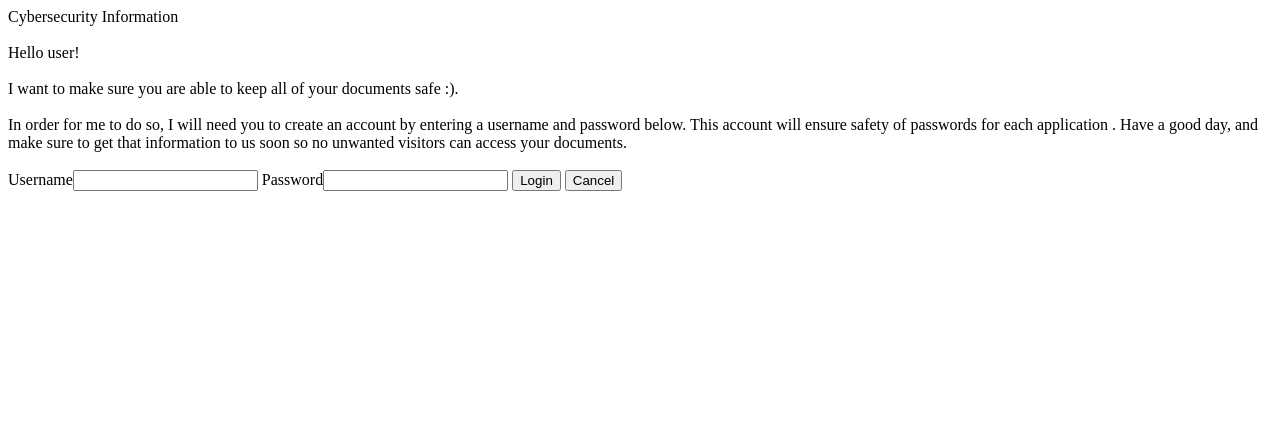
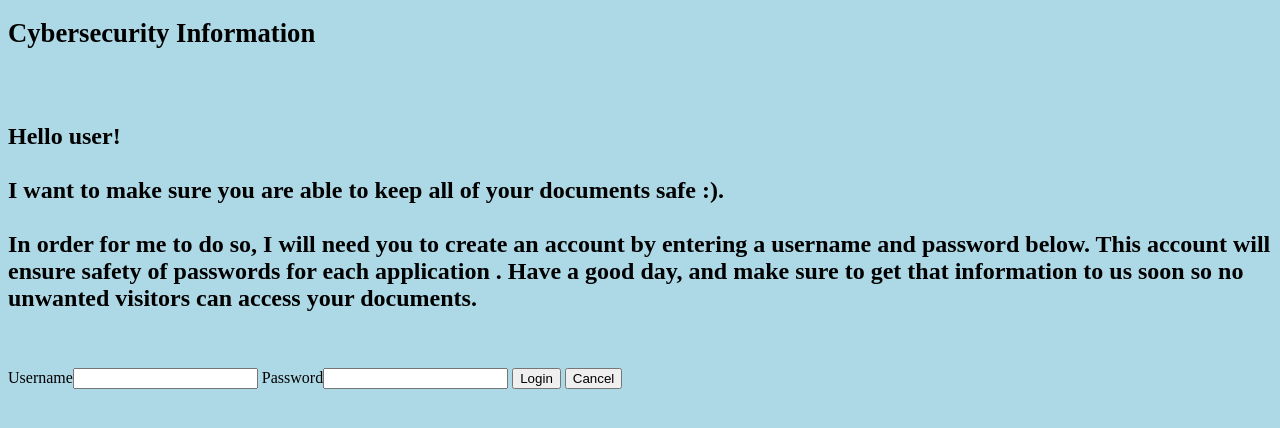
Before and after one commit to mackenzie1234/mackenzie1234.github.io, a plain HTML site: page index.html in a window 1280 px wide. Drawn offline with Linux system fonts and the light colour scheme.

Commit message:
Update index.html

```diff
--- a/index.html
+++ b/index.html
@@ -1,9 +1,15 @@
 <!DOCTYPE html>
 <html>
 <style>
-   p2 { background-color:light blue;
+  body {
+  background: lightblue;
+ }
+h1 {
+    font-family: Times;
+    font-size: 20pt;
+ } h2 { background-color:light blue;
   }
-  p1 {      background-color:light yellow;
+  h1 {      background-color:light yellow;
             font-family: "Times New Roman";
             font-align: center;
         }
@@ -12,9 +18,9 @@
     <head>
         <meta charset="utf-8">
         <body>
-        <p1> Cybersecurity Information </p1>
+        <h1> Cybersecurity Information </h1>
           <br> </br>
-          <p2> Hello user! <br> </br> I want to make sure you are able to keep all of your documents safe :). <br> </br>In order for me to do so, I will need you to create an account by entering a username and password below. This account will ensure safety of passwords for each application . Have a good day, and make sure to get that information to us soon so no unwanted visitors can access your documents.</p2><br> </br>
+          <h2> Hello user! <br> </br> I want to make sure you are able to keep all of your documents safe :). <br> </br>In order for me to do so, I will need you to create an account by entering a username and password below. This account will ensure safety of passwords for each application . Have a good day, and make sure to get that information to us soon so no unwanted visitors can access your documents.</h2><br> </br>
 <html> <form name="login">
 Username<input type="text" name="userid"/>
 Password<input type="password" name="pswrd"/>
@@ -25,7 +31,7 @@ Password<input type="password" name="pswrd"/>
 function check(form) {
     if (form.userid.value === "user" && form.pswrd.value === "password") {
     window.open('https://Daisy12345567.github.io/album-page.html')
-<p4> Quick Authors Note: This website was designed to demonstrate the use of spoofing in the modern day. Particularly when users guarantee safety, but instead use your own information against you. Unfortunately, these websites would also provide contact information for their audience to send them this information as well. </p4>
+<h4> Quick Authors Note: This website was designed to demonstrate the use of spoofing in the modern day. Particularly when users guarantee safety, but instead use your own information against you. Unfortunately, these websites would also provide contact information for their audience to send them this information as well. </h4>
 <br></br><br></br>
 
 
```
